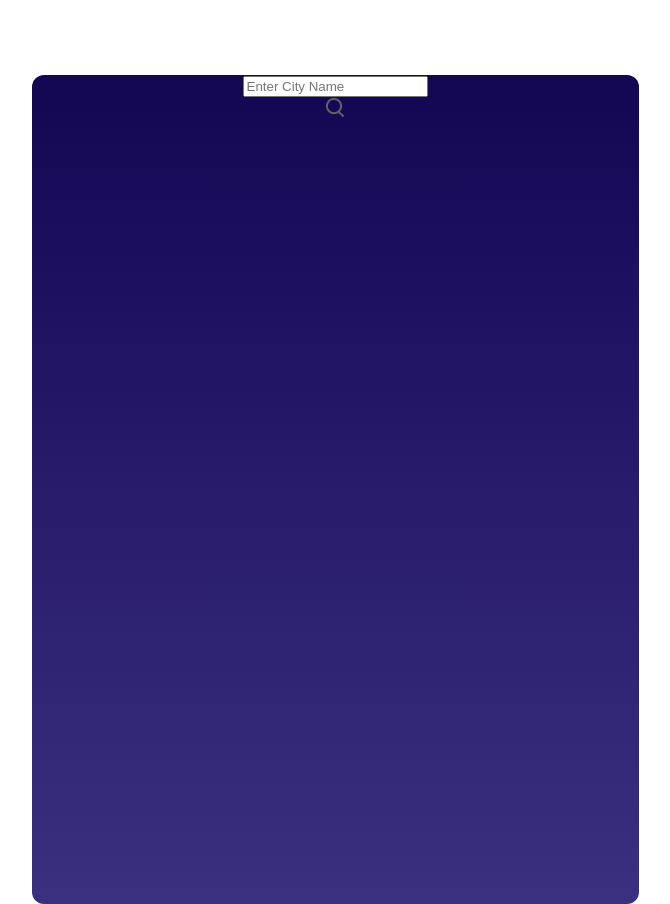
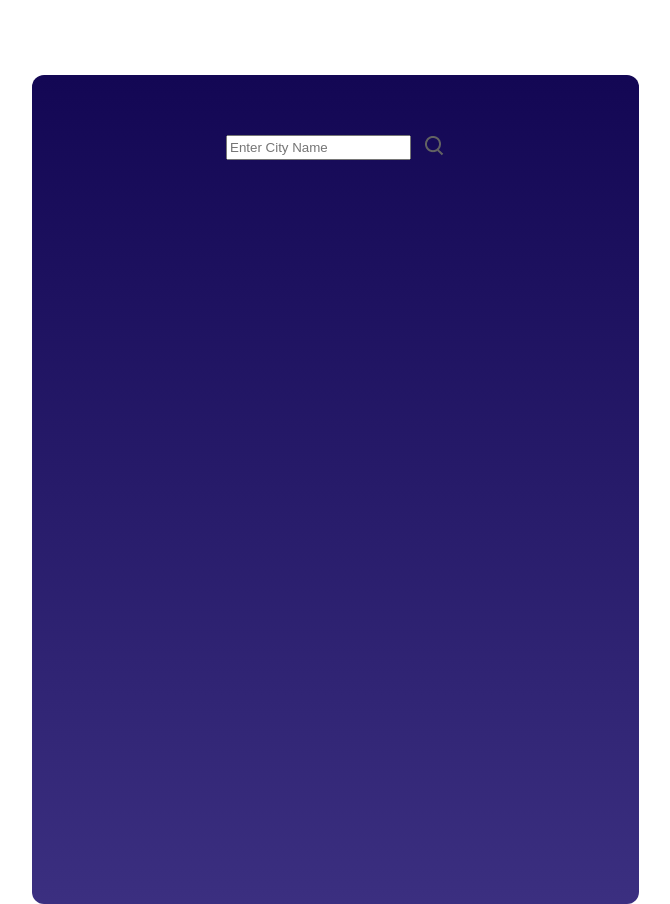
Before and after one commit to patrick-nsolo/weather-app, a React (Create React App) app: page / in a window 1280 px wide. Shown: the whole page, without its empty margins (305-975 px from the left). Built offline with nearby package versions, Linux system fonts and the light colour scheme.

Commit message:
Update Weather App Search icon

```diff
--- a/src/Components/WeatherApp/WeatherApp.css
+++ b/src/Components/WeatherApp/WeatherApp.css
@@ -6,3 +6,12 @@
     border-radius: 12px;
     background-image: linear-gradient(180deg,  #130754 0%, #3b2f80 100%);
 }
+.top-bar{
+    display:flex;
+    justify-content: center;
+    gap:14px;
+    padding-top: 60px;
+}
+.top-bar input{
+
+}
```
